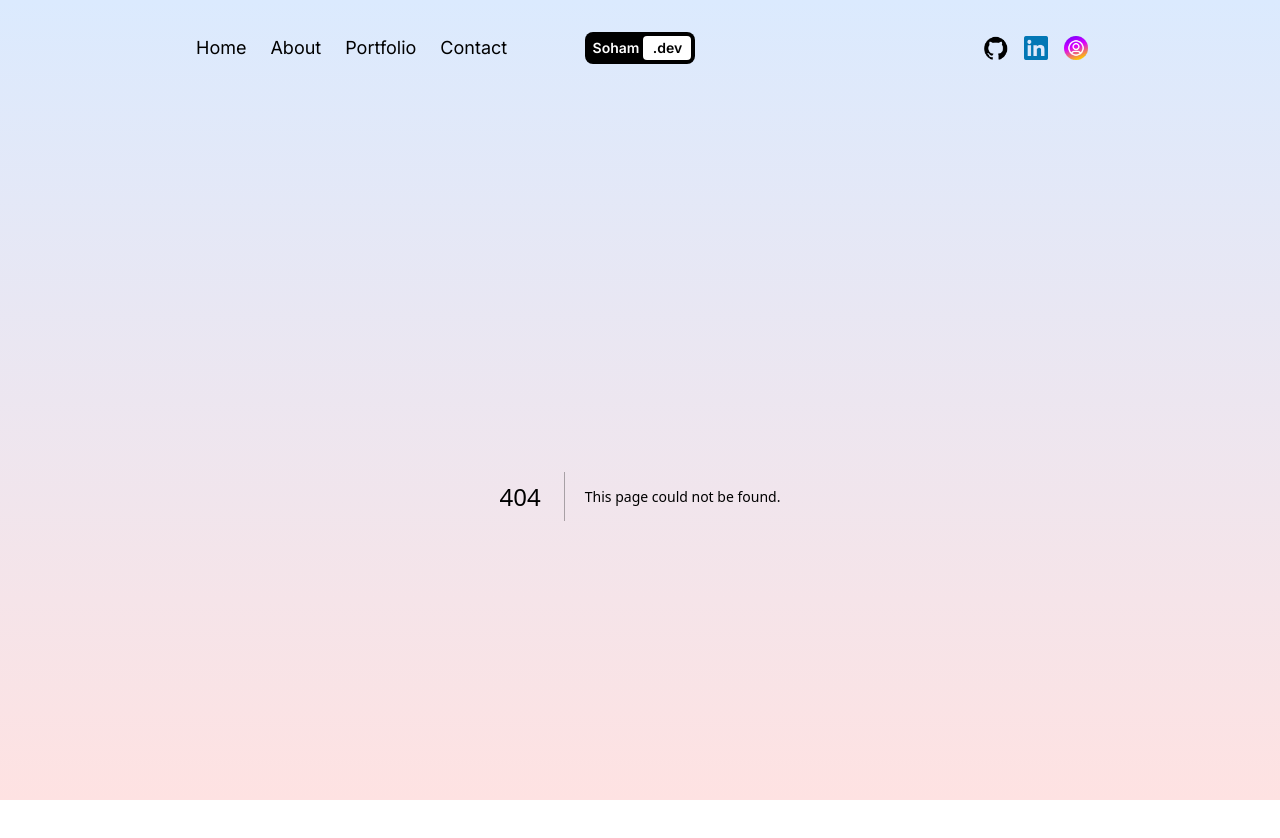
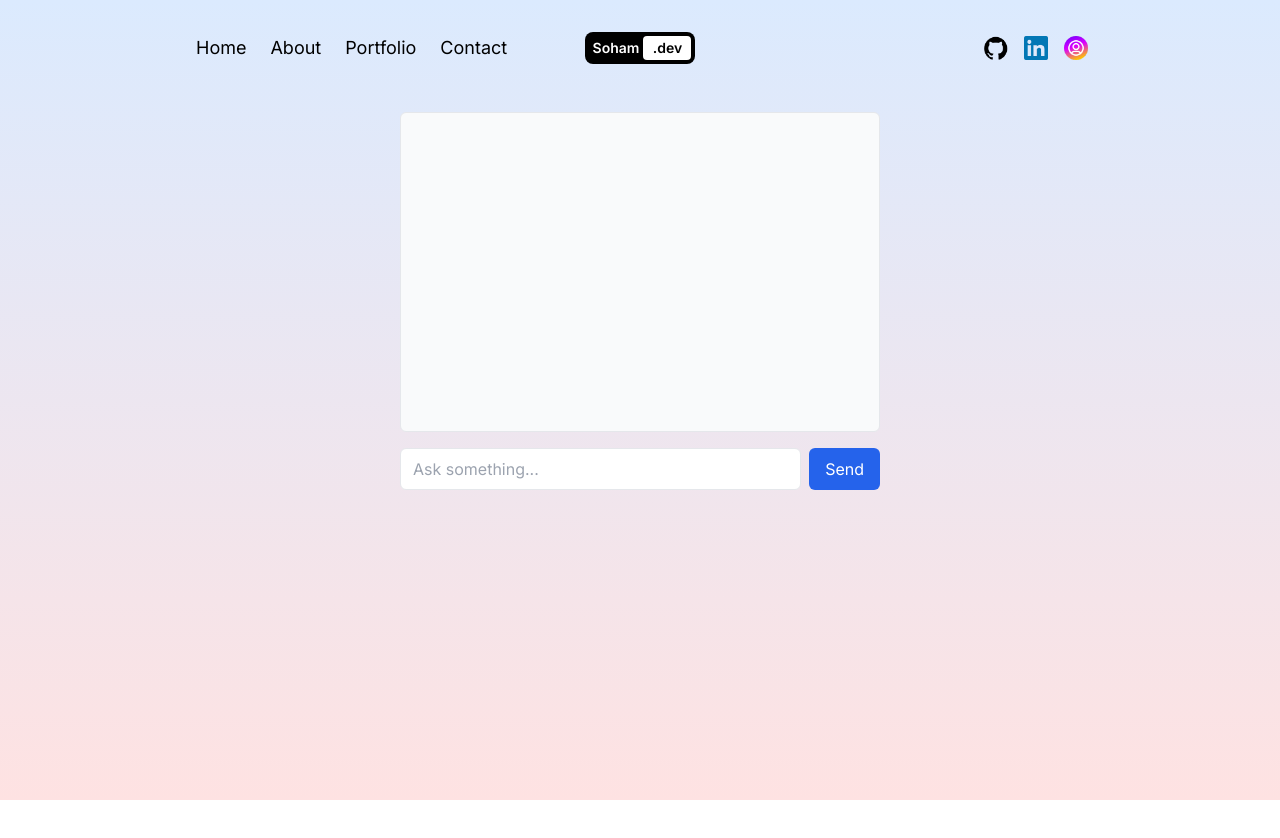
Before and after one commit to sohamtapse/sohamtapse-Portfolio, a Next.js app: page /chat in a window 1280 px wide. Before the commit this address had no page. Shown: the top 838 px of the page. After the commit the page ends 800 px from the top, so only its background shows below. Built offline with nearby package versions, Linux system fonts and the light colour scheme.

Commit message:
started on ai chatbot

```diff
--- a/package.json
+++ b/package.json
@@ -10,7 +10,12 @@
   },
   "dependencies": {
     "@emailjs/browser": "^4.4.1",
+    "@google/generative-ai": "^0.24.1",
+    "@langchain/google-genai": "^0.2.18",
+    "@langchain/textsplitters": "^0.1.0",
+    "buffer": "^6.0.3",
     "framer-motion": "^12.23.22",
+    "langchain": "^0.3.35",
     "next": "14.1.0",
     "react": "18",
     "react-dom": "18",
--- /dev/null
+++ b/src/app/api/chat/route.js
@@ -0,0 +1,41 @@
+import { NextResponse } from "next/server";
+import { GoogleGenerativeAI } from "@google/generative-ai";
+import fs from "fs";
+import path from "path";
+
+export async function POST(req) {
+  try {
+    const { message } = await req.json();
+    if (!message)
+      return NextResponse.json(
+        { error: "No message provided" },
+        { status: 400 }
+      );
+
+    const genAI = new GoogleGenerativeAI(process.env.GEMINI_API_KEY);
+    const model = genAI.getGenerativeModel({ model: "gemini-2.0-flash-lite" });
+
+    const filePath = path.join(process.cwd(), "data", "my_knowledge.txt");
+    const context = fs.readFileSync(filePath, "utf-8");
+
+    const prompt = `
+You are Soham Tapse's personal AI assistant.
+You must answer only using the information from the context below.
+If the question is not related to the context, say exactly: "Sorry, I dont have that information."
+
+Context:
+${context}
+
+User Question:
+${message}
+`;
+
+    const result = await model.generateContent(prompt);
+    const output = result.response.text();
+
+    return NextResponse.json({ answer: output });
+  } catch (error) {
+    console.error("Chat route error:", error);
+    return NextResponse.json({ error: error.message }, { status: 500 });
+  }
+}
--- /dev/null
+++ b/src/app/chat/page.jsx
@@ -0,0 +1,12 @@
+import ChatBox from "@/components/chatBox";
+import React from "react";
+
+const page = () => {
+  return (
+    <div>
+      <ChatBox />
+    </div>
+  );
+};
+
+export default page;
--- /dev/null
+++ b/src/components/chatBox.jsx
@@ -0,0 +1,52 @@
+"use client";
+import { useState } from "react";
+
+export default function ChatBox() {
+  const [input, setInput] = useState("");
+  const [messages, setMessages] = useState([]);
+
+  const sendMessage = async () => {
+    if (!input.trim()) return;
+
+    const res = await fetch("/api/chat", {
+      method: "POST",
+      headers: { "Content-Type": "application/json" },
+      body: JSON.stringify({ message: input }),
+    });
+    const data = await res.json();
+    setMessages([...messages, { user: input, bot: data.answer }]);
+    setInput("");
+  };
+
+  return (
+    <div className="p-4 max-w-lg mx-auto space-y-4">
+      <div className="border p-3 rounded-md h-80 overflow-y-auto bg-gray-50">
+        {messages.map((m, i) => (
+          <div key={i}>
+            <p>
+              <b>You:</b> {m.user}
+            </p>
+            <p>
+              <b>AI:</b> {m.bot}
+            </p>
+            <hr />
+          </div>
+        ))}
+      </div>
+      <div className="flex gap-2">
+        <input
+          value={input}
+          onChange={(e) => setInput(e.target.value)}
+          placeholder="Ask something..."
+          className="flex-1 border rounded-md px-3 py-2"
+        />
+        <button
+          onClick={sendMessage}
+          className="bg-blue-600 text-white px-4 py-2 rounded-md"
+        >
+          Send
+        </button>
+      </div>
+    </div>
+  );
+}
```
Also changed, not shown: data/my_knowledge.txt (added), 1 other file (tests, documents, lock files or other folders).
